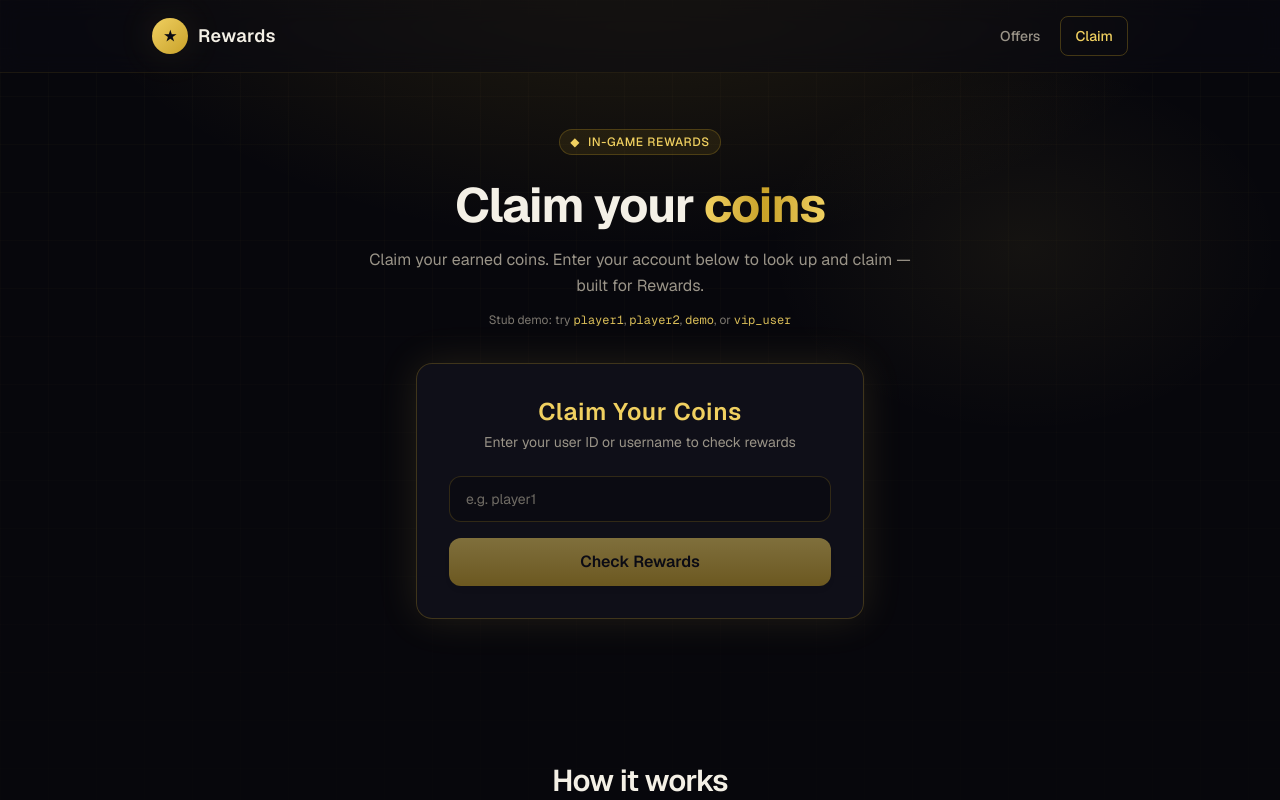
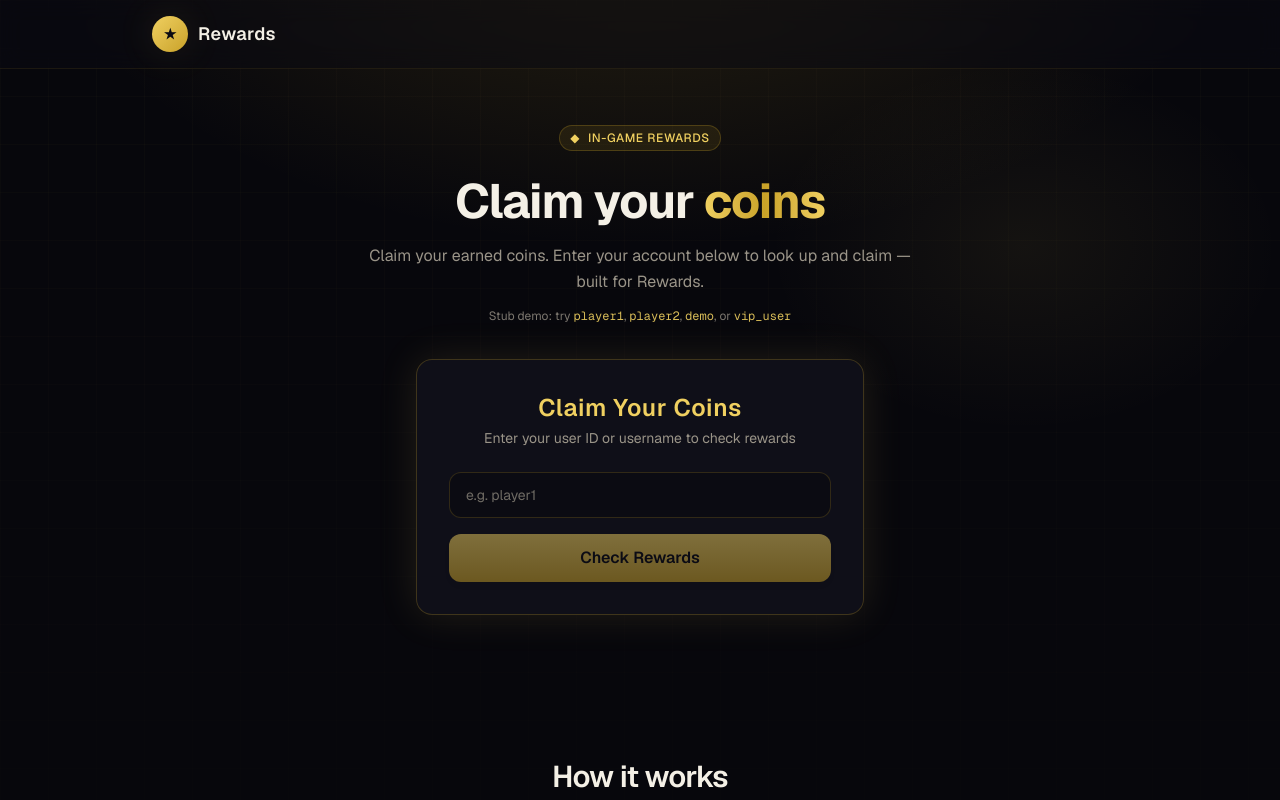
Before and after one commit to saitaaffiliate/coin-claim-landing, a Next.js app: page / in a window 1280 px wide. Shown: the top 800 px of the page. Built offline with nearby package versions, Linux system fonts and the light colour scheme; no server answers.

Commit message:
Remove Offers and Claim links from header

```diff
--- a/src/components/Header.tsx
+++ b/src/components/Header.tsx
@@ -3,7 +3,7 @@ import { BRAND_NAME } from "@/lib/config";
 export default function Header() {
   return (
     <header className="sticky top-0 z-20 border-b border-gold/10 bg-ink/70 backdrop-blur-md supports-[backdrop-filter]:bg-ink/50">
-      <div className="mx-auto flex max-w-5xl items-center justify-between gap-3 px-3 py-3 sm:px-6 sm:py-4">
+      <div className="mx-auto flex max-w-5xl items-center px-3 py-3 sm:px-6 sm:py-4">
         <a href="#top" className="flex min-w-0 items-center gap-2 sm:gap-2.5 group">
           <span
             className="flex h-8 w-8 sm:h-9 sm:w-9 shrink-0 items-center justify-center rounded-full bg-gradient-to-br from-gold-bright to-gold text-ink font-bold text-sm shadow-glow"
@@ -15,20 +15,6 @@ export default function Header() {
             {BRAND_NAME}
           </span>
         </a>
-        <nav className="flex shrink-0 items-center gap-2">
-          <a
-            href="#sponsors"
-            className="inline-flex min-h-10 items-center rounded-lg px-2.5 py-2 text-xs sm:text-sm font-medium text-muted hover:text-gold-bright transition sm:px-3"
-          >
-            Offers
-          </a>
-          <a
-            href="#claim"
-            className="inline-flex min-h-10 items-center rounded-lg border border-gold/30 px-3 py-2 text-xs sm:text-sm font-medium text-gold-bright hover:bg-gold/10 transition sm:px-3.5"
-          >
-            Claim
-          </a>
-        </nav>
       </div>
     </header>
   );
```
